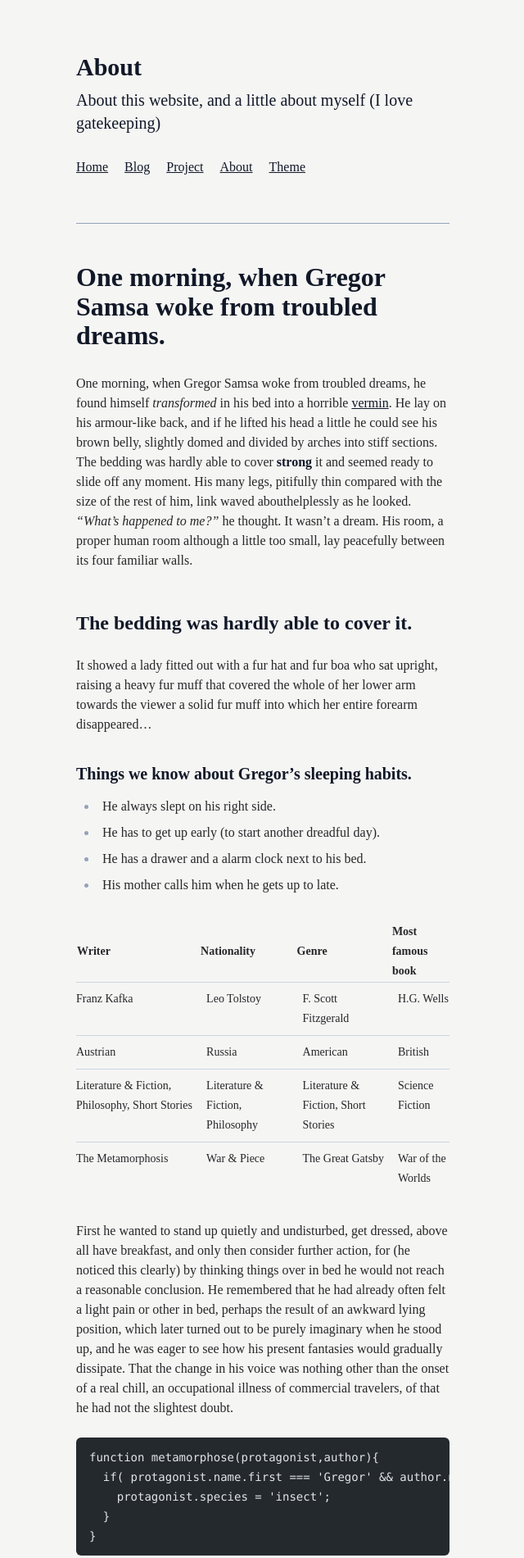
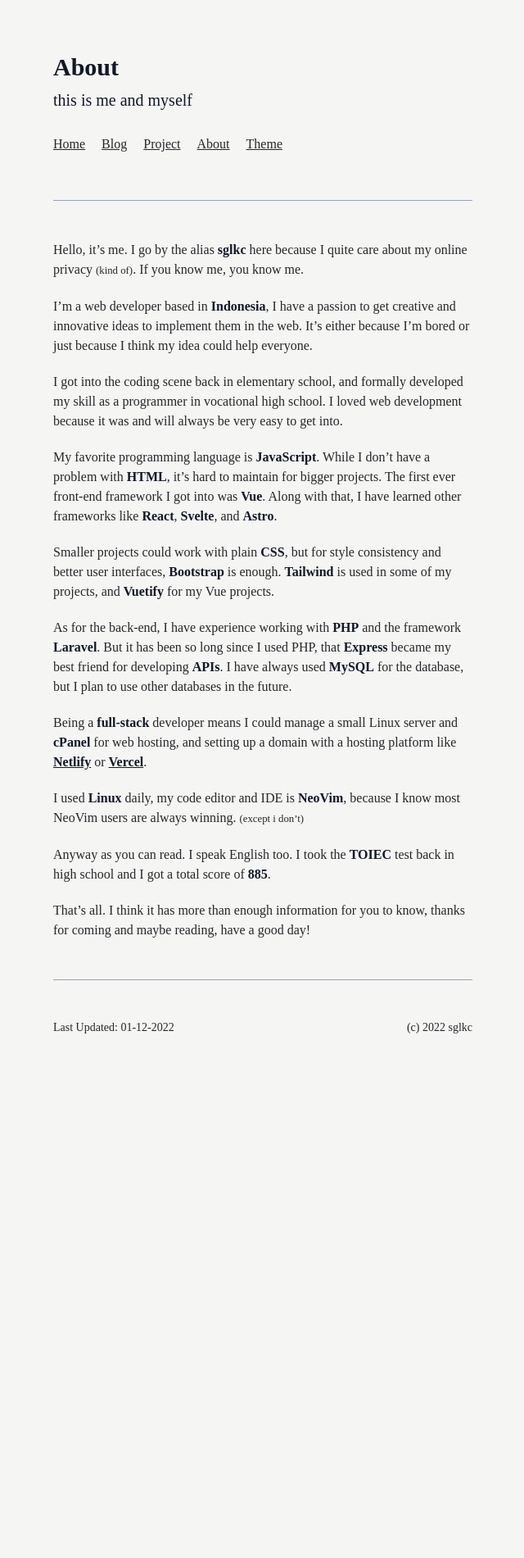
Before and after one commit to sglkc/blog, an Astro site: page /about in a window 1280 px wide. Shown: the top 1901 px of the page at 82% size, without its empty margins (319-959 px from the left). After the commit the page ends 1296 px from the top, so only its background shows below. Built offline with nearby package versions, Linux system fonts and the light colour scheme; Astro itself is replaced by a stand-in of ours; a web font is replaced by a local one.

Commit message:
feat: update index and about page
chore: remove example blog
style: tailwind prose max-width
style: tailwind a tag font-weight and color

````diff
--- a/src/components/Page.astro
+++ b/src/components/Page.astro
@@ -28,7 +28,7 @@ const language = "en-us";
     <BaseHead {title} {description} {post} {project} />
   </head>
 
-  <body class="mx-auto p-8 pt-16 font-overpass bg-stone-100 dark:bg-gray-900 transition-colors prose text-[0.95em] sm:text-base dark:prose-invert max-w-screen sm:w-[72ch] overflow-x-hidden">
+  <body class="mx-auto p-8 pt-16 font-overpass bg-stone-100 dark:bg-gray-900 transition-colors prose text-[0.95em] sm:text-base dark:prose-invert overflow-x-hidden">
     <slot />
     <script is:inline>
     const classList = document.documentElement.classList;
--- a/src/pages/about.md
+++ b/src/pages/about.md
@@ -1,78 +1,44 @@
 ---
 layout: '@/layouts/Default.astro'
 title: About
-description: About this website, and a little about myself (I love gatekeeping)
-footer: 'Last Updated: 19-11-2022'
+description: this is me and myself
+footer: 'Last Updated: 01-12-2022'
 ---
 
-# One morning, when Gregor Samsa woke from troubled dreams.
-One morning, when Gregor Samsa woke from troubled dreams, he found himself *transformed* in his bed into a horrible  [vermin](http://en.wikipedia.org/wiki/Vermin "Wikipedia Vermin"). He lay on his armour-like back, and if he lifted his head a little he could see his brown belly, slightly domed and divided by arches into stiff sections. The bedding was hardly able to cover **strong** it and seemed ready to slide off any moment. His many legs, pitifully thin compared with the size of the rest of him, link waved abouthelplessly as he looked. <cite>“What's happened to me?”</cite> he thought. It wasn't a dream. His room, a proper human room although a little too small, lay peacefully between its four familiar walls.</p>
+Hello, it's me. I go by the alias **sglkc** here because I quite care about my
+online privacy <small>(kind of)</small>. If you know me, you know me.
 
-## The bedding was hardly able to cover it.
+I'm a web developer based in **Indonesia**, I have a passion to get creative and
+innovative ideas to implement them in the web. It's either because I'm bored or
+just because I think my idea could help everyone.
 
-It showed a lady fitted out with a fur hat and fur boa who sat upright, raising a heavy fur muff that covered the whole of her lower arm towards the viewer a solid fur muff into which her entire forearm disappeared..
+I got into the coding scene back in elementary school, and formally developed
+my skill as a programmer in vocational high school. I loved web development
+because it was and will always be very easy to get into.
 
-### Things we know about Gregor's sleeping habits.
+My favorite programming language is **JavaScript**. While I don't have a problem
+with **HTML**, it's hard to maintain for bigger projects. The first ever
+front-end framework I got into was **Vue**. Along with that, I have learned
+other frameworks like **React**, **Svelte**, and **Astro**.
 
-- He always slept on his right side.
-- He has to get up early (to start another dreadful day).
-- He has a drawer and a alarm clock next to his bed.
-- His mother calls him when he gets up to late.
+Smaller projects could work with plain **CSS**, but for style consistency and
+better user interfaces, **Bootstrap** is enough. **Tailwind** is used in some
+of my projects, and **Vuetify** for my Vue projects.
 
-<div class="overflow-auto">
-  <table>
-    <tr>
-      <th>Writer</th>
-      <th>Nationality</th>
-      <th>Genre</th>
-      <th>Most famous book</th>
-    </tr>
-    <tr>
-      <td>Franz Kafka</td>
-      <td>Leo Tolstoy</td>
-      <td>F. Scott Fitzgerald</td>
-      <td>H.G. Wells</td>
-    </tr>
-    <tr>
-      <td>Austrian</td>
-      <td>Russia</td>
-      <td>American</td>
-      <td>British</td>
-    </tr>
-    <tr>
-      <td>Literature & Fiction, Philosophy, Short Stories</td>
-      <td>Literature & Fiction, Philosophy</td>
-      <td>Literature & Fiction, Short Stories</td>
-      <td>Science Fiction</td>
-    </tr>
-      <tr>
-      <td>The Metamorphosis</td>
-      <td>War & Piece</td>
-      <td>The Great Gatsby</td>
-      <td>War of the Worlds</td>
-    </tr>
-  </table>
-</div>
+As for the back-end, I have experience working with **PHP** and the framework
+**Laravel**. But it has been so long since I used PHP, that **Express** became
+my best friend for developing **APIs**. I have always used **MySQL** for the
+database, but I plan to use other databases in the future.
 
-First he wanted to stand up quietly and undisturbed, get dressed, above all have breakfast, and only then consider further action, for (he noticed this clearly) by thinking things over in bed he would not reach a reasonable conclusion. He remembered that he had already often felt a light pain or other in bed, perhaps the result of an awkward lying position, which later turned out to be purely imaginary when he stood up, and he was eager to see how his present fantasies would gradually dissipate. That the change in his voice was nothing other than the onset of a real chill, an occupational illness of commercial travelers, of that he had not the slightest doubt.
+Being a **full-stack** developer means I could manage a small Linux server and
+**cPanel** for web hosting, and setting up a domain with a hosting platform
+like **[Netlify](https://netlify.com)** or **[Vercel](https://vercel.net)**.
 
-```javascript
-function metamorphose(protagonist,author){
-  if( protagonist.name.first === 'Gregor' && author.name.last === 'Kafka' ){
-    protagonist.species = 'insect';
-  }
-}
-```
+I used **Linux** daily, my code editor and IDE is **NeoVim**, because I know
+most NeoVim users are always winning. <small>(except i don't)</small>
 
-It was very easy to throw aside the blanket. He needed only to push himself up a little, and it fell by itself. But to continue was difficult, particularly because he was so unusually wide. He needed arms and hands to push himself upright. Instead of these, however, he had only many small limbs which were incessantly moving with very different motions and which, in addition, he was unable to control. If he wanted to bend one of them, then it was the first to extend itself, and if he finally succeeded doing with this limb what he wanted, in the meantime all the others, as if left free, moved around in an excessively painful agitation. "But I must not stay in bed uselessly," said Gregor to himself.
+Anyway as you can read. I speak English too. I took the **TOIEC** test back in
+high school and I got a total score of **885**.
 
-> At first he wanted to get off the bed with the lower part of his body, but this lower part (which he incidentally had not yet looked at and which he also couldn't picture clearly) proved itself too difficult to move. The attempt went so slowly. When, having become almost frantic, he finally hurled himself forward with all his force and without thinking, he chose his direction incorrectly, and he hit the lower bedpost hard. The violent pain he felt revealed to him that the lower part of his body was at the moment probably the most sensitive.
-
-Thus, he tried to get his upper body out of the bed first and turned his head carefully toward the edge of the bed. He managed to do this easily, and in spite of its width and weight his body mass at last slowly followed the turning of his head. But as he finally raised his head outside the bed in the open air, he became anxious about moving forward any further in this manner, for if he allowed himself eventually to fall by this process, it would take a miracle to prevent his head from getting injured. And at all costs he must not lose consciousness right now. He preferred to remain in bed.
-
-#### First five selected publications in English
-1. The Castle
-2. The Great Wall of China
-3. The Trial
-4. America
-5. The Diaries Of Franz Kafka
+That's all. I think it has more than enough information for you to know, thanks
+for coming and maybe reading, have a good day!
--- a/src/pages/blog/example.md
+++ /dev/null
@@ -1,33 +0,0 @@
----
-layout: '@layouts/BlogPost.astro'
-title: Not how long
-created: 06 June 2022
-updated: 07 June 2022
-description: A blog post with hero image
-hero: example.jpeg
-alt: Test example image
-tags:
-  - Example
-  - Test
----
-
-### Things we know about Gregor's sleeping habits.
-
-- He always slept on his right side.
-- He has to get up early (to start another dreadful day).
-- He has a drawer and a alarm clock next to his bed.
-- His mother calls him when he gets up to late.
-
-<div class="overflow-auto">
-  <table>
-    <tr>
-      <th>Writer</th>
-      <th>Nationality</th>
-      <th>Genre</th>
-      <th>Most famous book</th>
-    </tr>
-    <tr>
-      <td>Franz Kafka</td>
-      <td>Leo Tolstoy</td>
-      <td>F. Scott Fitzgerald</td>
-      <td>H.G. Wells</td>
--- a/src/pages/index.astro
+++ b/src/pages/index.astro
@@ -8,7 +8,7 @@ const description = '@sglkc Personal Website';
 
 <Page {title} {description}>
   <div
-    class="fixed max-w-[768px] h-fit inset-0 bottom-16 m-auto px-8 flex gap-8"
+    class="fixed max-w-[768px] h-fit inset-0 bottom-0 sm:bottom-8 m-auto px-8 flex gap-8"
   >
     <div>
       <div class="flex justify-between">
@@ -43,8 +43,10 @@ const description = '@sglkc Personal Website';
           Full-stack Developer
         </h2>
         <p class="text-lg text-justify">
-          I'm an undergraduate and a freelancer who works mostly in
-          Web Development! I speak English and Bahasa Indonesia.
+          I'm an undergraduate who loves Web Development! I like to explore the
+          various things that you can do within a website, that's why most of
+          my projects are made just for fun. I speak English and Bahasa
+          Indonesia. Nice to meet you!
         </p>
       </main>
     </div>
--- a/tailwind.config.cjs
+++ b/tailwind.config.cjs
@@ -14,6 +14,7 @@ module.exports = {
       typography: (theme) => ({
         DEFAULT: {
           css: {
+            'max-width': '72ch',
             color: theme(colors.primary(800)),
             '--tw-prose-hr': theme(colors.accent(400)),
             '--tw-prose-bullets': theme(colors.accent(400)),
@@ -23,6 +24,10 @@ module.exports = {
             '--tw-prose-td-borders': theme(colors.accent(300)),
             h1: {
               'font-size': '2em'
+            },
+            a: {
+              'font-weight': 'inherit',
+              color: 'inherit'
             },
             table: {
               margin: '0'
````
